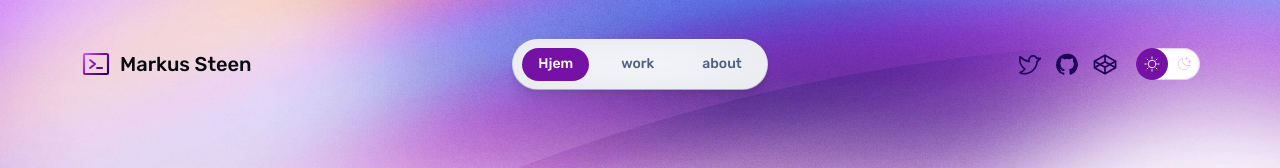
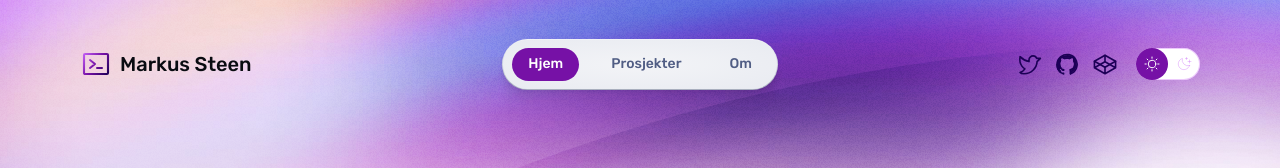
Before and after one commit to markussteen/portfolio, an Astro site: page / in a window 1280 px wide. Shown: the top 168 px of the page. Built offline with nearby package versions, Linux system fonts and the light colour scheme; Astro itself is replaced by a stand-in of ours.

Commit message:
Update Nav.astro

```diff
--- a/src/components/Nav.astro
+++ b/src/components/Nav.astro
@@ -5,8 +5,8 @@ import ThemeToggle from './ThemeToggle.astro';
 /** Main menu items */
 const textLinks: { label: string; href: string }[] = [
 	{ label: 'Hjem', href: '/' },
-	{ label: 'work', href: '/work/' },
-	{ label: 'about', href: '/about/' },
+	{ label: 'Prosjekter', href: '/work/' },
+	{ label: 'Om', href: '/about/' },
 ];
 
 /** Icon links to social media — edit these with links to your profiles! */
```
